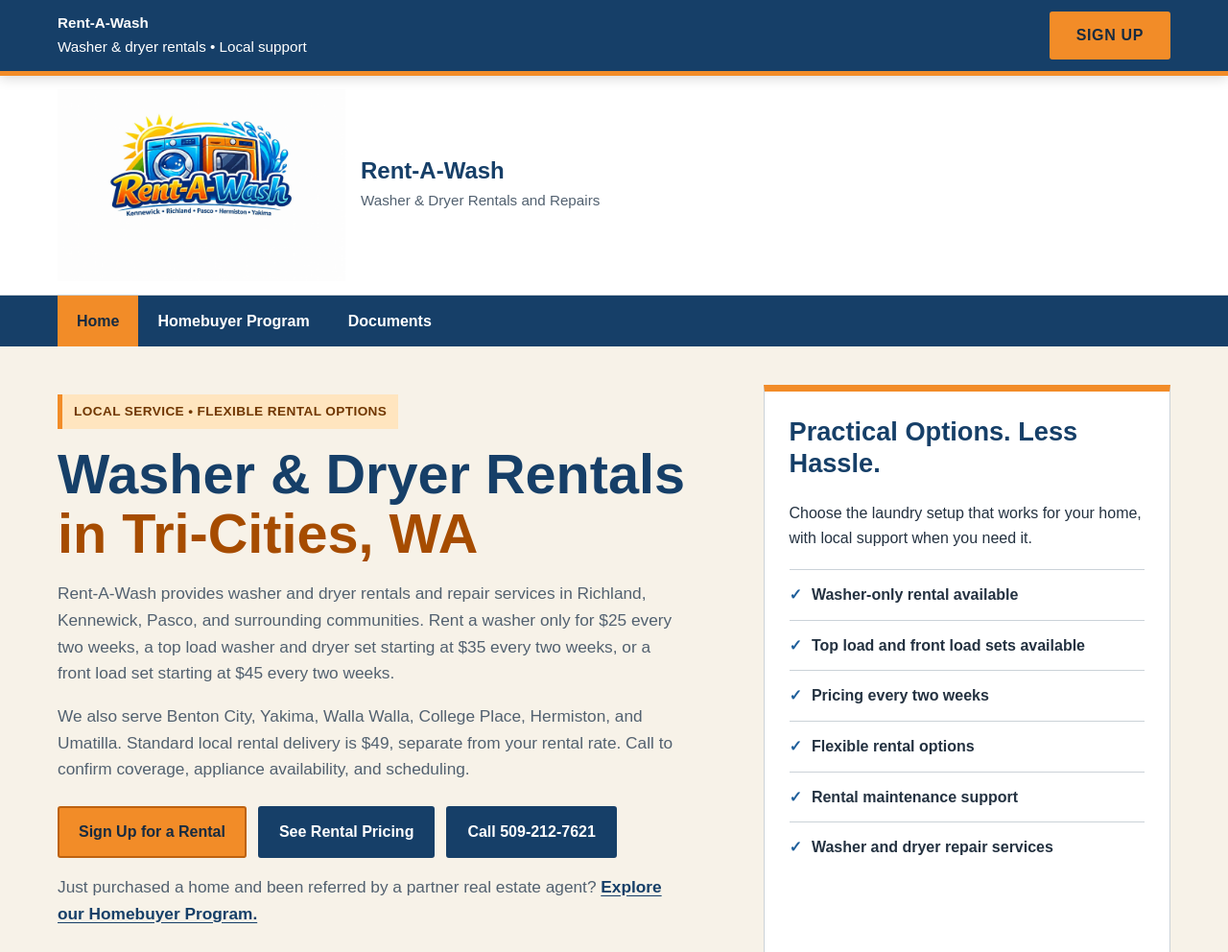
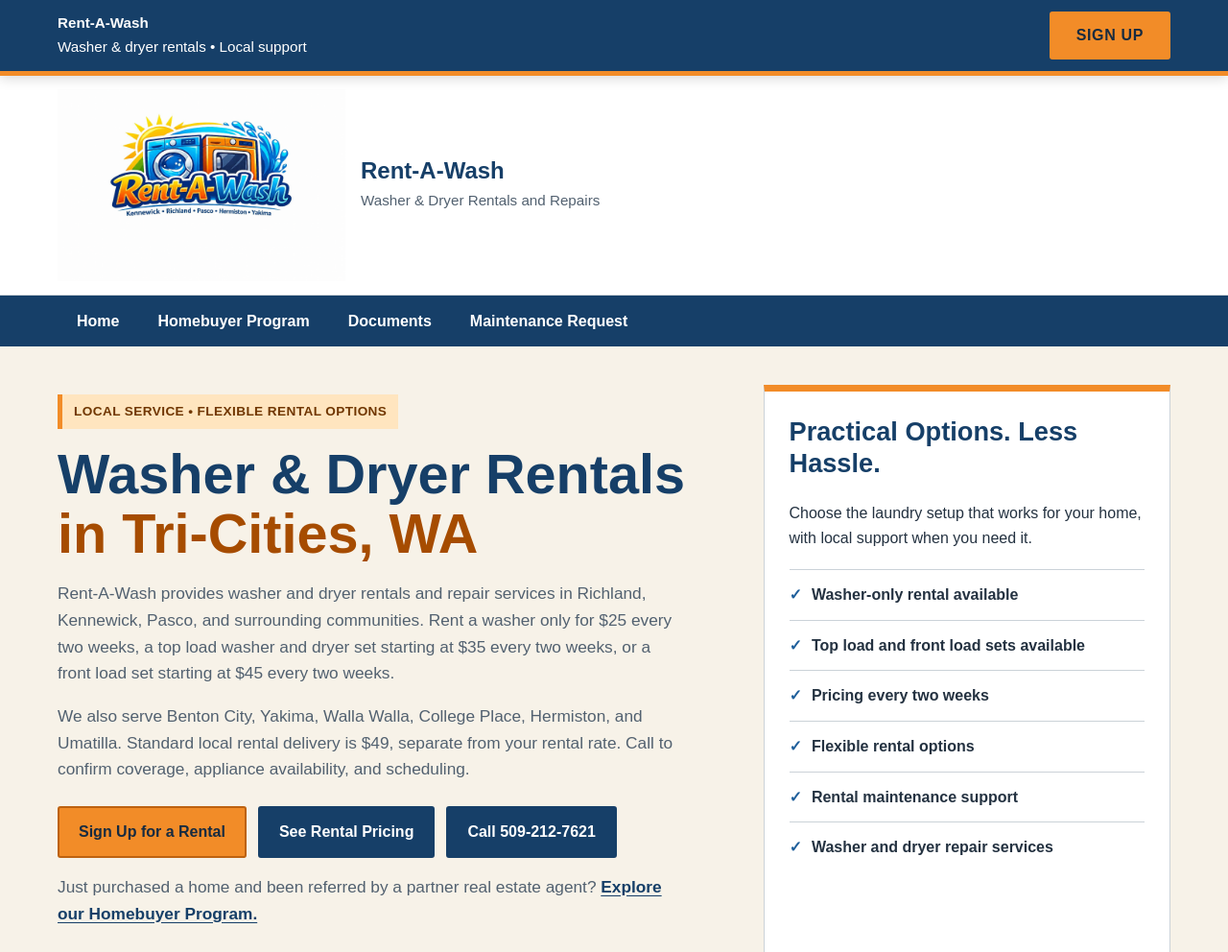
Before and after one commit to ybsjek/rent-a-wash, a plain HTML site: page index.html in a window 1280 px wide. Shown: the top 992 px of the page at 96% size. Drawn offline with Linux system fonts and the light colour scheme.

Commit message:
Update index.html

```diff
--- a/index.html
+++ b/index.html
@@ -813,11 +813,17 @@
 
   <nav class="navigation" aria-label="Main navigation">
   <div class="container nav-links">
-      <a href="./index.html" aria-current="page">Home</a>
+    <a href="./index.html">Home</a>
+
     <a href="./real-estate-program.html">
       Homebuyer Program
     </a>
+
     <a href="./documents.html">Documents</a>
+
+    <a href="./maintenance-request.html">
+      Maintenance Request
+    </a>
   </div>
 </nav>
 
```
Lines whose indentation alone changed are shown as unchanged.
